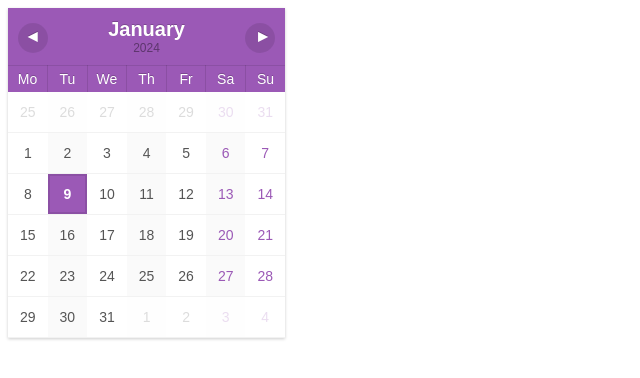
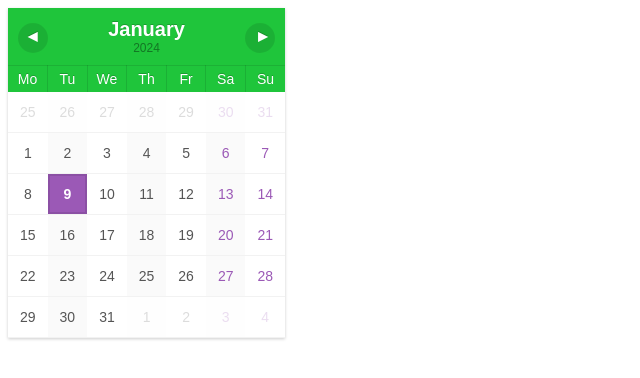
Before and after one commit to ajgashi/notion, a plain HTML site: page calendar.html in a window 1280 px wide. Shown: the whole page, without its empty margins (0-640 px from the left). Drawn offline with Linux system fonts and the light colour scheme.

Commit message:
change colour

```diff
--- a/calendar.html
+++ b/calendar.html
@@ -63,7 +63,7 @@ td:last-child, th:last-child {
 th {
     border-top: 1px solid rgba(0,0,0,0.1);
     border-right: 1px solid rgba(0,0,0,0.1);
-    background-color: #9b59b6;
+    background-color: #1fc53b;
     color: #fff;
     text-shadow: 0px -1px 0px rgba(0,0,0,0.2);
     font-weight: normal;
```
